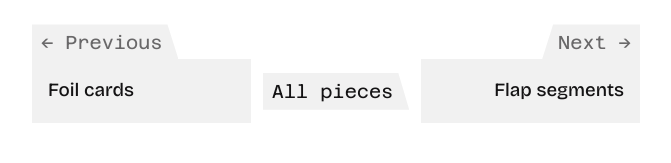
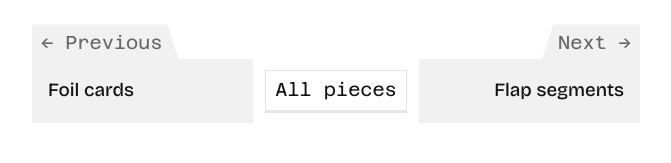
Before and after one commit to VirgoTheLord/WorkPortfolio, a Next.js app: page /compact/components/chrome-upload in a window 1280 px wide. Shown: the part 1575-1738 px from the top of the page, without its empty margins (304-975 px from the left). Built offline with nearby package versions, Linux system fonts and the light colour scheme.

Commit message:
feat: All pieces is a key between the pager's folders
Cut as the stack's keys are, with depth, and it goes down when pressed.

```diff
--- a/src/components/sections/compact.css
+++ b/src/components/sections/compact.css
@@ -2120,19 +2120,29 @@ a.cp-line:hover > .cp-meta {
   clip-path: var(--cp-tab-left);
 }
 
-/* Between the folders, the drawer they came from: a tab standing on a line. */
+/* Between the folders, All pieces is a key (owner's pick), cut as the
+   stack's keys are, and it goes down when pressed. */
 .cp-pager-all {
   grid-column: 1 / -1;
   grid-row: 2;
   justify-self: center;
-  padding: calc(var(--spacing) * 1) calc(var(--spacing) * 4) calc(var(--spacing) * 0.75)
-    calc(var(--spacing) * 2.25);
-  background-color: color-mix(in oklab, var(--color-fg) 5%, var(--color-bg));
+  padding: calc(var(--spacing) * 1) calc(var(--spacing) * 2.25) calc(var(--spacing) * 1.25);
+  border: 1px solid var(--cp-tint);
+  border-bottom-width: 3px;
+  border-radius: calc(var(--radius-sm) * 2);
+  background-color: var(--color-bg);
   font-size: var(--text-xs);
-  clip-path: var(--cp-tab);
   transition:
-    translate var(--duration-base) var(--cp-spring),
-    background-color var(--duration-base);
+    translate 70ms,
+    border-bottom-width 70ms,
+    margin 70ms,
+    border-color var(--duration-fast);
+}
+
+.cp-pager-all:active {
+  translate: 0 2px;
+  margin-bottom: 2px;
+  border-bottom-width: 1px;
 }
 
 @media (min-width: 36rem) {
@@ -2167,8 +2177,7 @@ a.cp-line:hover > .cp-meta {
   }
 
   .cp-pager-all:hover {
-    translate: 0 calc(var(--spacing) * -0.75);
-    background-color: var(--cp-tab-fill);
+    border-color: color-mix(in oklab, var(--color-fg) 35%, transparent);
   }
 }
 
```
